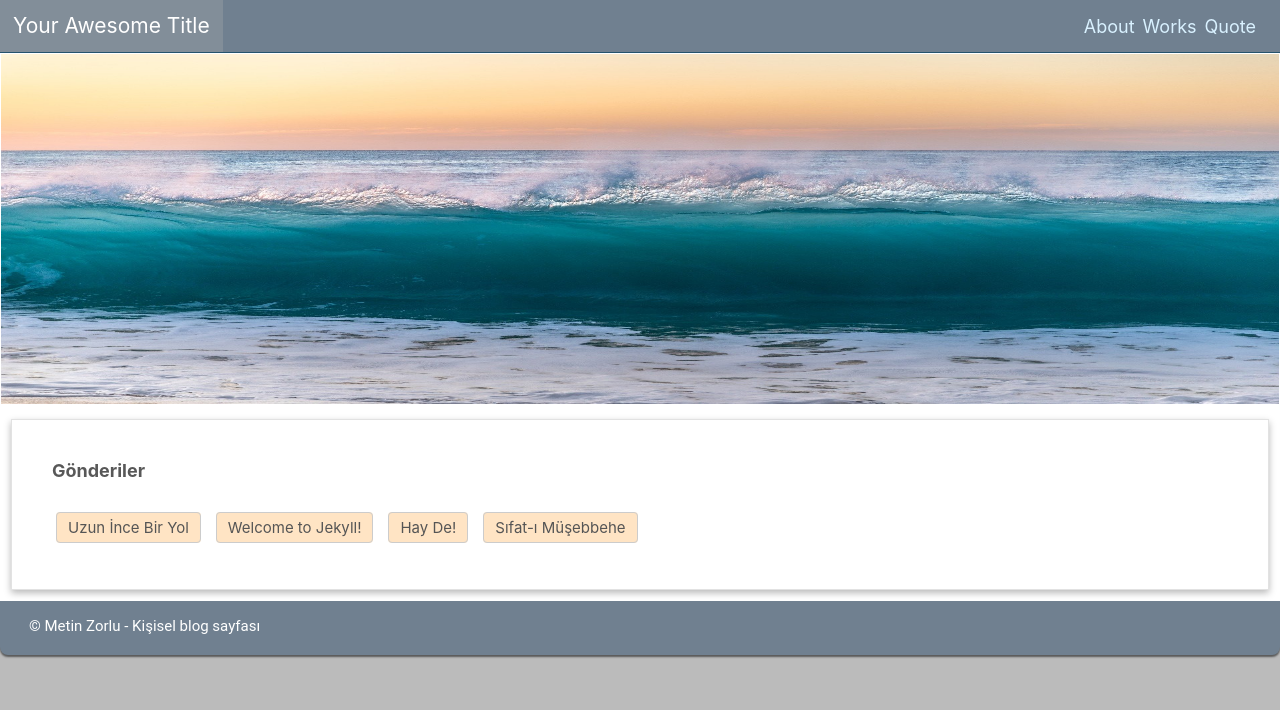
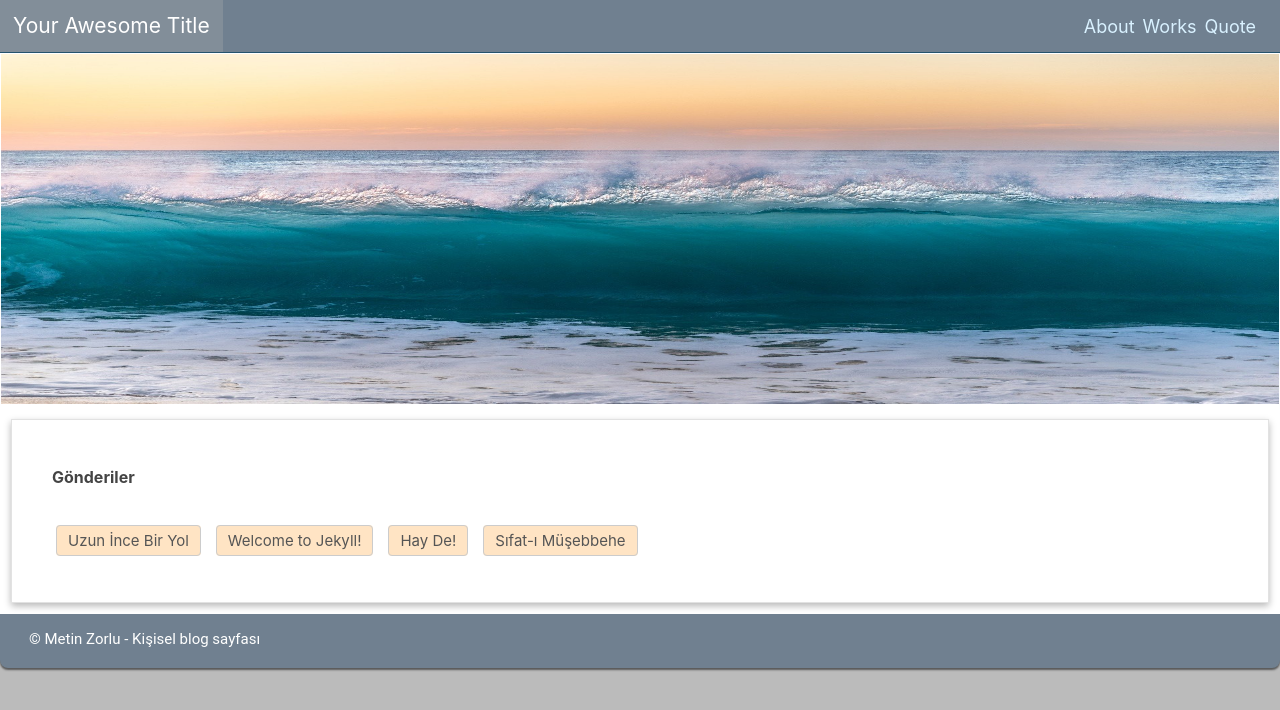
Before and after one commit to mtnzorlu/buhara, a Jekyll site: the page built from index.html, in a window 1280 px wide. Shown: the top 710 px of the page. Built offline with Jekyll 4.4.1, drawn with Linux system fonts in a browser that asks for light colours.

Commit message:
Update main.html

```diff
--- a/_layouts/main.html
+++ b/_layouts/main.html
@@ -1,9 +1,7 @@
 ---
 layout: default
 ---
-<span>
-    <h2>Gönderiler</h2>
-</span>
+    <h4>Gönderiler</h4>
 {% for post in site.posts %}
 <div class="content-list">
     <li><a href="{{ site.baseurl }}{{ post.url }}">{{ post.title }}</a></li>
```
